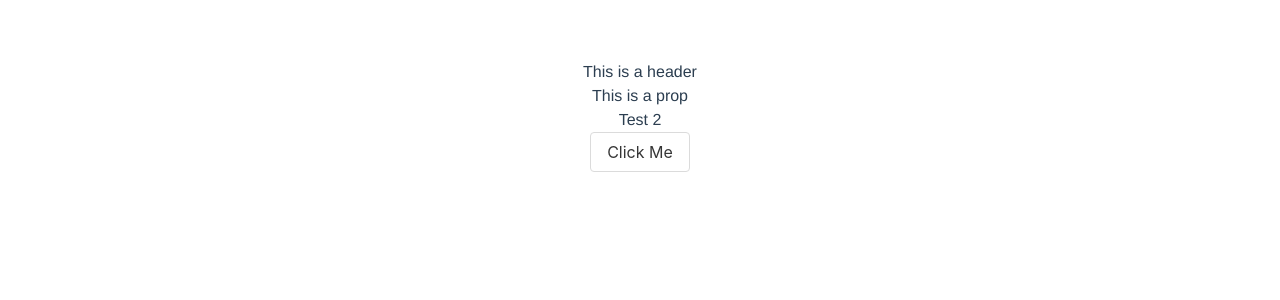
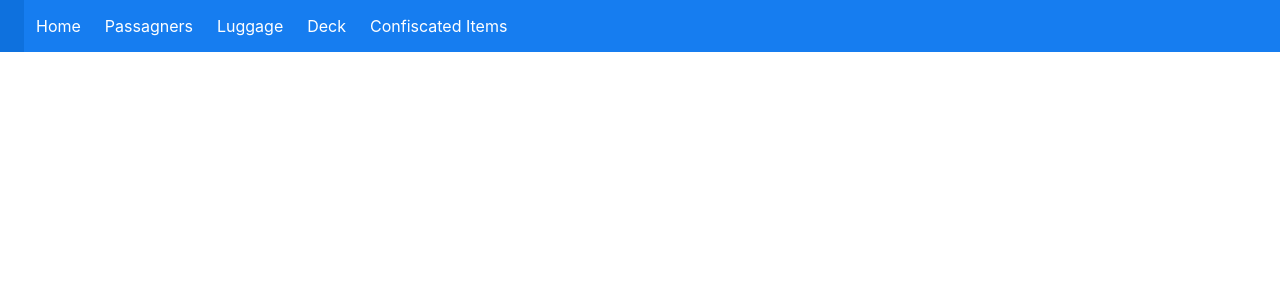
Before and after one commit to sarchitectureproj/disembark_FE, a Vue app: page / in a window 1280 px wide. Shown: the top 300 px of the page. Built offline with nearby package versions, Linux system fonts and the light colour scheme.

Commit message:
header v0.1.0

```diff
--- a/src/App.vue
+++ b/src/App.vue
@@ -1,10 +1,8 @@
 <template>
   <div id="app">
     <Header/>
-    <HelloWorld msg="This is a prop"/>
-    <section>
-        <b-button @click="clickMe">Click Me</b-button>
-    </section>
+    <!-- <HelloWorld msg="This is a prop"/> -->
+
   </div>
 </template>
 
@@ -23,12 +21,12 @@ export default {
 </script>
 
 <style>
-#app {
+/* #app {
   font-family: 'Avenir', Helvetica, Arial, sans-serif;
   -webkit-font-smoothing: antialiased;
   -moz-osx-font-smoothing: grayscale;
   text-align: center;
   color: #2c3e50;
   margin-top: 60px;
-}
+} */
 </style>
--- a/src/components/Header.vue
+++ b/src/components/Header.vue
@@ -1,24 +1,62 @@
 <template>
-  <div>
-      This is a header
-  </div>
+  <nav class="navbar is-info" role="navigation" aria-label="main navigation">
+    <div class="navbar-brand">
+      <button
+        @click="makeBurger"
+        class="button navbar-burger is-info"
+        data-target="navMenu"
+        v-bind:class="{ 'is-active': activator }"
+      >
+        <span></span>
+        <span></span>
+        <span></span>
+      </button>
+    </div>
+    <div id="navMenu" class="navbar-menu" v-bind:class="{ 'is-active': activator }">
+      <div class="navbar-start">
+        <a class="navbar-item"></a>
+
+        <a class="navbar-item">Home</a>
+        <a class="navbar-item">Passagners</a>
+        <a class="navbar-item">Luggage</a>
+        <a class="navbar-item">Deck</a>
+        <a class="navbar-item">Confiscated Items</a>
+
+        <!-- nav-start -->
+      </div>
+
+      <!-- nav end -->
+    </div>
+  </nav>
 </template>
 
 <script>
-
 // Vue.use(Buefy)
 export default {
-  name: 'Header',
-}
+  name: "Header",
+  data() {
+    return {
+      msg: "",
+      activator: false
+    };
+  },
+  methods: {
+    makeBurger() {
+      this.activator = !this.activator;
+      return this.activator;
+    }
+  }
+};
 </script>
 
 <style>
-#app {
-  font-family: 'Avenir', Helvetica, Arial, sans-serif;
+/* #app {
+  font-family: "Avenir", Helvetica, Arial, sans-serif;
   -webkit-font-smoothing: antialiased;
   -moz-osx-font-smoothing: grayscale;
   text-align: center;
   color: #2c3e50;
   margin-top: 60px;
 }
+*/
 </style>
```
Also changed, not shown: 1 other file (tests, documents, lock files or other folders).
